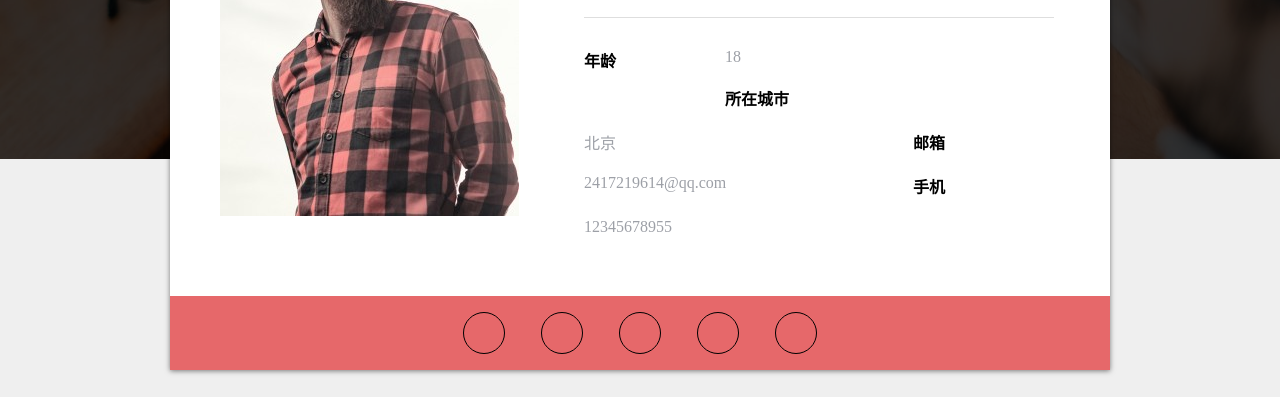
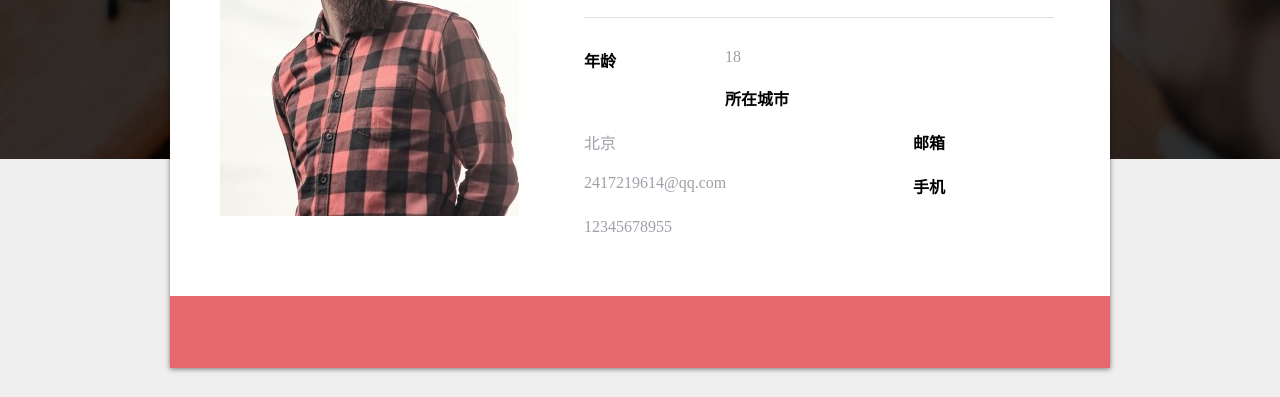
Before and after one commit to taxiisnottaxi/resume, a plain HTML site: page index.html in a window 1280 px wide. Shown: the part 356-753 px from the top of the page. Drawn offline with Linux system fonts and the light colour scheme.

Commit message:
解决了一个BUG

```diff
--- a/a.css
+++ b/a.css
@@ -189,7 +189,6 @@ h1, h2, h3, h4, h5, h6 {
 }
 
 .userCard > footer.media > a {
-    border: 1px solid black;
     display: inline-block;
     width: 40px;
     line-height: 30px;
@@ -206,7 +205,6 @@ h1, h2, h3, h4, h5, h6 {
     width: 30px;
     height: 30px;
     fill: white;
-    margin: 0 60px;
     vertical-align: top;
 }
 
```
